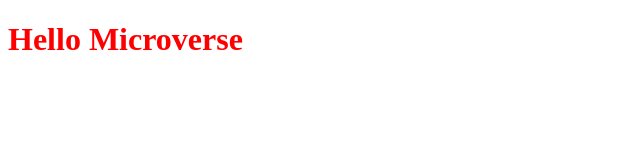
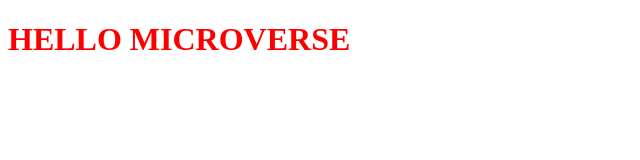
Before and after one commit to jlberbesi/Hello-Microverse, a plain HTML site: page index.html in a window 1280 px wide. Shown: the whole page, without its empty margins (0-640 px from the left). Drawn offline with Linux system fonts and the light colour scheme.

Commit message:
Capital letter changes

```diff
--- a/index.html
+++ b/index.html
@@ -8,6 +8,6 @@
     <title>Document</title>
 </head>
 <body>
-    <h1 class="title">Hello Microverse</h1>
+    <h1 class="title">HELLO MICROVERSE</h1>
 </body>
 </html>
```
Also changed, not shown: 1 other file.
